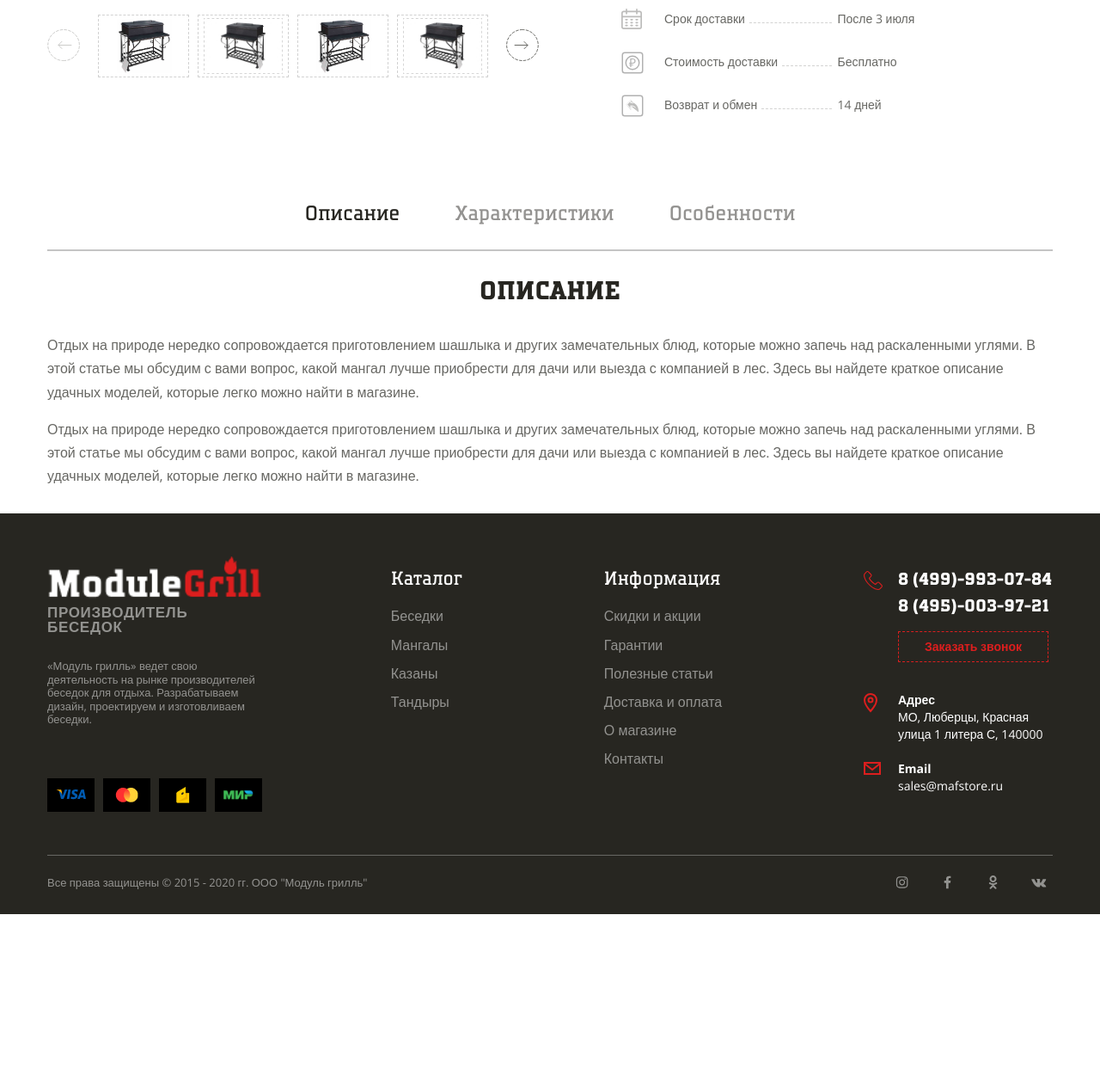
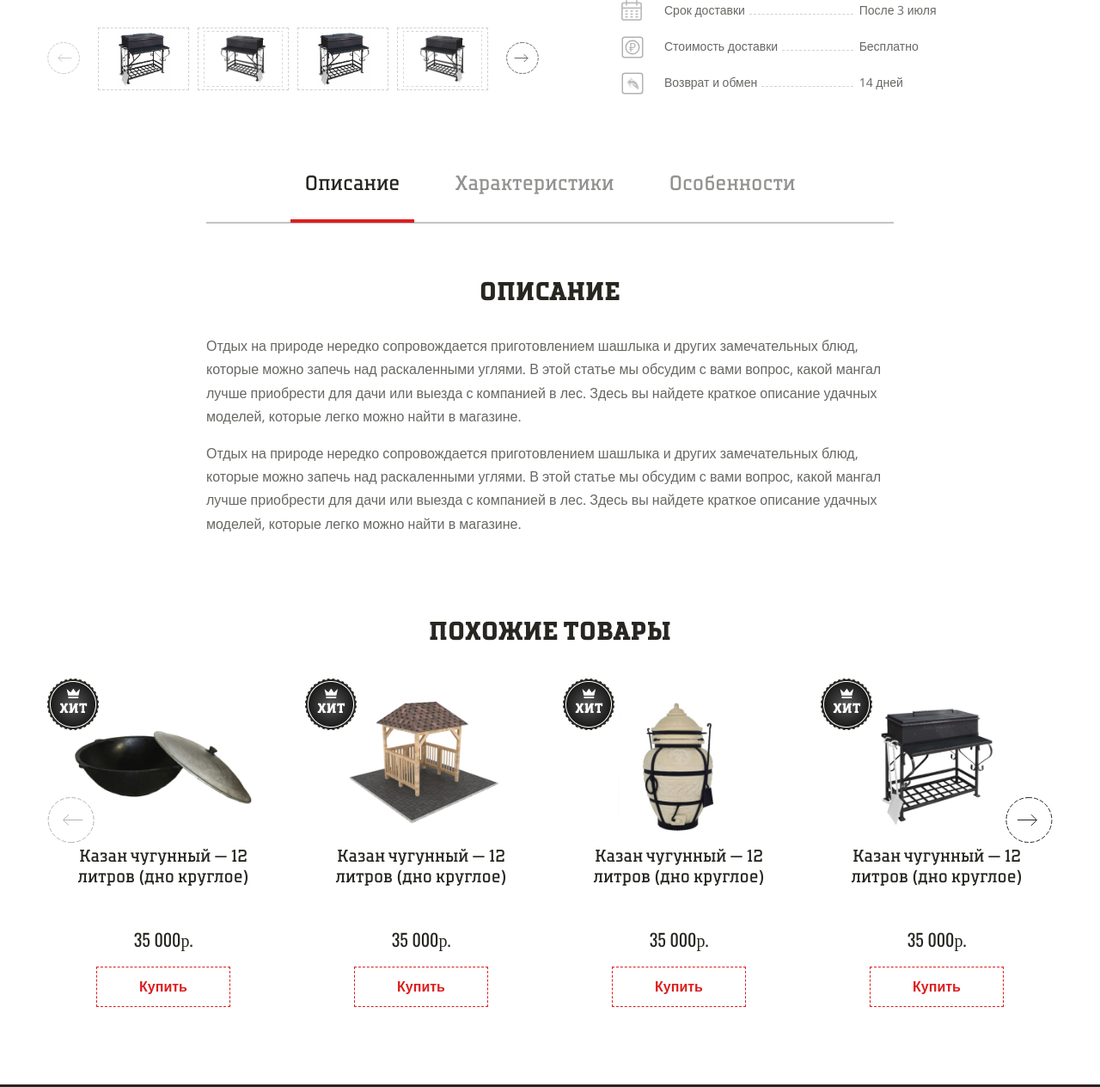
Before and after one commit to Verta-master/grill, a plain HTML site: page card.html in a window 1280 px wide. Shown: the part 661-1925 px from the top of the page at 86% size. Before the commit the page ends 1724 px from the top, so only its background shows below. Drawn offline with nearby package versions, Linux system fonts and the light colour scheme.

Commit message:
Update 2020-07-10T04:17:23.190Z

```diff
--- a/card.html
+++ b/card.html
@@ -271,6 +271,92 @@
       </div>
     </section>
 
+    <section class="hit">
+      <div class="wrapper">
+        <p class="title">Похожие товары</p>
+        <div class="swiper-container hit__slider">
+          <div class="swiper-wrapper">
+            <div class="swiper-slide hit__slide">
+              <div class="hit__labels">
+                <div class="hit__label"></div>
+              </div>
+              <a href="#" class="hit__link">
+                <figure class="hit__img">
+                  <img src="img/images/img-1.jpg" alt="Казан чугунный">
+                </figure>
+                <p class="hit__title">Казан чугунный — 12 литров (дно круглое)</p>
+              </a>
+              <form action="#" class="hit__form">
+                <p class="hit__price">35 000р.</p>
+                <a href="#" class="btn-border hit__btn">Купить</a>
+              </form>
+            </div>
+            <div class="swiper-slide hit__slide">
+              <div class="hit__labels">
+                <div class="hit__label"></div>
+              </div>
+              <a href="#" class="hit__link">
+                <figure class="hit__img">
+                  <img src="img/images/img-2.jpg" alt="Казан чугунный">
+                </figure>
+                <p class="hit__title">Казан чугунный — 12 литров (дно круглое)</p>
+              </a>
+              <form action="#" class="hit__form">
+                <p class="hit__price">35 000р.</p>
+                <a href="#" class="btn-border hit__btn">Купить</a>
+              </form>
+            </div>
+            <div class="swiper-slide hit__slide">
+              <div class="hit__labels">
+                <div class="hit__label"></div>
+              </div>
+              <a href="#" class="hit__link">
+                <figure class="hit__img">
+                  <img src="img/images/img-3.jpg" alt="Казан чугунный">
+                </figure>
+                <p class="hit__title">Казан чугунный — 12 литров (дно круглое)</p>
+              </a>
+              <form action="#" class="hit__form">
+                <p class="hit__price">35 000р.</p>
+                <a href="#" class="btn-border hit__btn">Купить</a>
+              </form>
+            </div>
+            <div class="swiper-slide hit__slide">
+              <div class="hit__labels">
+                <div class="hit__label"></div>
+              </div>
+              <a href="#" class="hit__link">
+                <figure class="hit__img">
+                  <img src="img/images/img-4.jpg" alt="Казан чугунный">
+                </figure>
+                <p class="hit__title">Казан чугунный — 12 литров (дно круглое)</p>
+              </a>
+              <form action="#" class="hit__form">
+                <p class="hit__price">35 000р.</p>
+                <a href="#" class="btn-border hit__btn">Купить</a>
+              </form>
+            </div>
+            <div class="swiper-slide hit__slide">
+              <div class="hit__labels">
+                <div class="hit__label"></div>
+              </div>
+              <a href="#" class="hit__link">
+                <figure class="hit__img">
+                  <img src="img/images/img-1.jpg" alt="Казан чугунный">
+                </figure>
+                <p class="hit__title">Казан чугунный — 12 литров (дно круглое)</p>
+              </a>
+              <form action="#" class="hit__form">
+                <p class="hit__price">35 000р.</p>
+                <a href="#" class="btn-border hit__btn">Купить</a>
+              </form>
+            </div>
+          </div>
+          <div class="swiper-button-prev hit__prev"></div>
+          <div class="swiper-button-next hit__next"></div>
+        </div>
+      </div>
+    </section>
   </main>
 
   <footer class="footer">
@@ -399,24 +485,24 @@
       }
     });
 
-    var mySwiper = new Swiper ('.related__slider', {
+    var newsSwiper2 = new Swiper ('.hit__slider', {
       navigation: {
-        nextEl: '.related__next',
-        prevEl: '.related__prev',
+        nextEl: '.hit__next',
+        prevEl: '.hit__prev',
       },
       simulateTouch: false,
       preventClicks: false,
       preventClicksPropagation: false,
+      spaceBetween: 30,
       slidesPerView: 4,
-      spaceBetween: 16,
         breakpoints: {
-        1200: {
+          1022: {
             slidesPerView: 3,
           },
-        1022: {
+          766: {
             slidesPerView: 2,
           },
-        600: {
+          480: {
             slidesPerView: 1,
           }
         }
--- a/css/style.css
+++ b/css/style.css
@@ -1044,6 +1044,9 @@ h2,
   padding-top: 20px;
   padding-bottom: 70px;
 }
+.hit .title {
+  text-align: center;
+}
 .hit__more {
   margin-left: auto;
   margin-right: auto;
@@ -2265,7 +2268,8 @@ a.breadcrumbs__link:active {
   border: 0;
 }
 .card__wrap {
-  margin-bottom: 90px;
+  margin-bottom: 85px;
+  padding-top: 15px;
   display: -webkit-box;
   display: -ms-flexbox;
   display: flex;
@@ -2276,6 +2280,10 @@ a.breadcrumbs__link:active {
 .card__slider {
   position: relative;
   width: 572px;
+}
+.card__slider .hit__labels {
+  top: 20px;
+  left: 20px;
 }
 .card__info {
   width: calc(100% - 667px);
@@ -2307,7 +2315,7 @@ a.breadcrumbs__link:active {
   letter-spacing: 0.05em;
   text-transform: uppercase;
   border: 1px dashed #FFFFFF;
-  margin-bottom: 35px;
+  margin-bottom: 30px;
 }
 .gallery-top {
   height: 398px;
@@ -2379,8 +2387,13 @@ a.breadcrumbs__link:active {
 .card__next {
   right: 0;
 }
+.tabs {
+  margin-bottom: 45px;
+}
 .tabs__block {
-  margin-bottom: 30px;
+  max-width: 800px;
+  margin-left: auto;
+  margin-right: auto;
 }
 .tabs__title {
   margin: 0;
@@ -2395,27 +2408,65 @@ a.breadcrumbs__link:active {
   -webkit-box-align: center;
       -ms-flex-align: center;
           align-items: center;
-  margin-bottom: 30px;
+  margin-bottom: 63px;
   border-bottom: 2px solid #C4C4C4;
 }
 .tabs__title .ui-tabs-active a {
   color: #272621;
+}
+.tabs__title .ui-tabs-active a::after {
+  display: block;
 }
 .tabs__name {
   margin-left: 32px;
   margin-right: 32px;
 }
 .tabs__name a {
+  position: relative;
   outline: none;
   display: block;
-  padding-bottom: 29px;
+  padding-bottom: 32px;
   font-family: "TT Polls", serif;
   font-size: 24px;
   line-height: 1;
   color: rgba(39, 38, 33, 0.5);
 }
+.tabs__name a::after {
+  content: "";
+  display: none;
+  position: absolute;
+  bottom: -1px;
+  left: -16px;
+  right: -16px;
+  height: 4px;
+  background-color: #DC1E1E;
+}
 .tabs__field .title {
   text-align: center;
+}
+.tabs__table {
+  width: 100%;
+  border-collapse: collapse;
+  font-family: "Oswald", serif;
+}
+.tabs__table td {
+  height: 50px;
+  padding: 0 14px;
+}
+.tabs__table td:first-child {
+  width: 38%;
+  color: #272621;
+}
+.tabs__table td:last-child {
+  width: 62%;
+  font-weight: 300;
+  background-image: url(../img/icons/plus.svg);
+  background-repeat: no-repeat;
+  background-size: 24px 24px;
+  background-position: right 25px center;
+}
+.tabs__table tr:nth-child(2n + 1) {
+  background-color: #F2EFEA;
 }
 .delivery {
   width: 100%;
@@ -2424,11 +2475,14 @@ a.breadcrumbs__link:active {
   line-height: 20px;
 }
 .delivery td {
-  width: 50%;
   height: 42px;
 }
 .delivery td:first-child {
+  width: 55%;
   color: rgba(39, 38, 33, 0.7);
+}
+.delivery td:last-child {
+  width: 45%;
 }
 .delivery__city p,
 .delivery__articul p,
@@ -2437,6 +2491,7 @@ a.breadcrumbs__link:active {
 .delivery__return p {
   position: relative;
   width: 100%;
+  margin: 0;
   display: -webkit-box;
   display: -ms-flexbox;
   display: flex;
```
Also changed, not shown: css/style.min.css, img/icons/plus.svg (added). Lines whose indentation alone changed are shown as unchanged.
